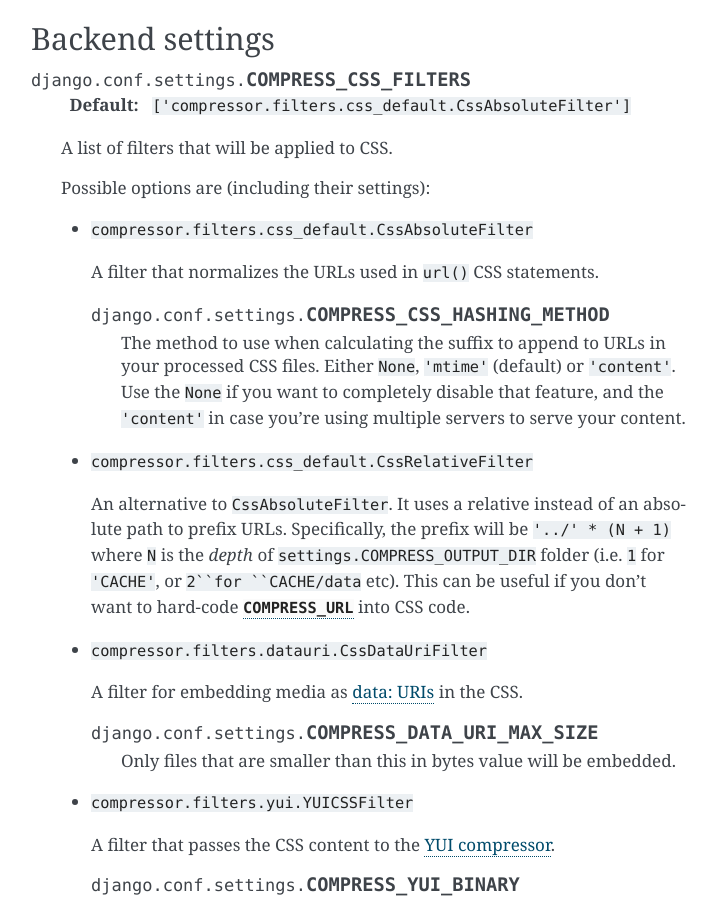
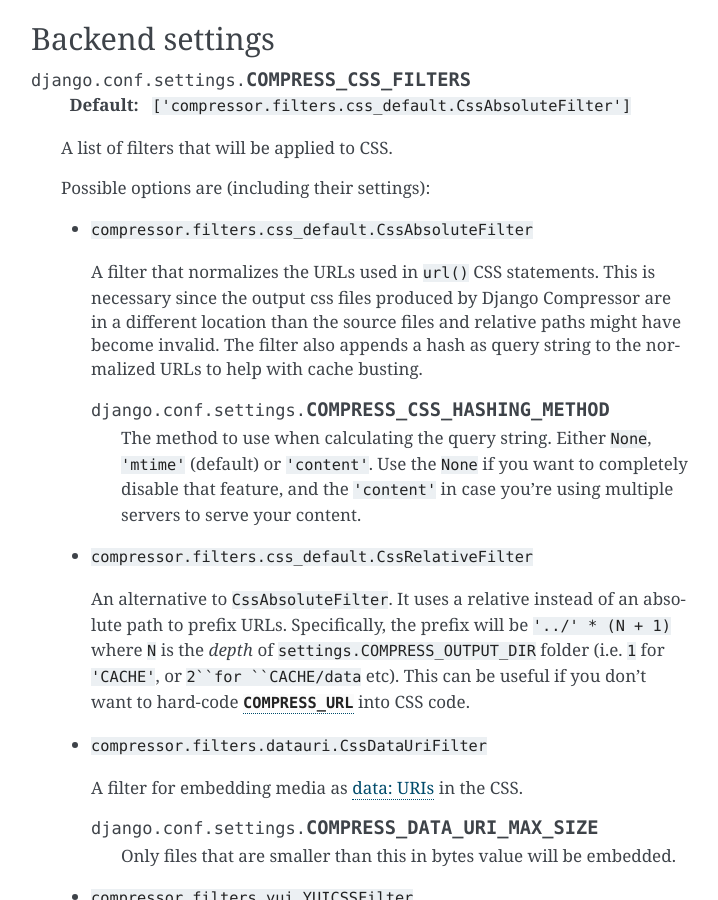
Before and after one commit to django-compressor/django-compressor, a Sphinx documentation site: the page built from docs/settings.txt, in a window 1280 px wide and 900 px high, scrolled down 1201 px. Shown: the whole window, without its empty margins (389-1107 px from the left). Built offline with Sphinx 7.4.7, drawn with Linux system fonts in a browser that asks for light colours.

Commit message:
Clarify documentation on COMPRESS_CSS_HASHING_METHOD

```diff
--- a/docs/settings.txt
+++ b/docs/settings.txt
@@ -77,15 +77,18 @@
 
     - ``compressor.filters.css_default.CssAbsoluteFilter``
 
-      A filter that normalizes the URLs used in ``url()`` CSS statements.
+      A filter that normalizes the URLs used in ``url()`` CSS statements. This
+      is necessary since the output css files produced by Django Compressor
+      are in a different location than the source files and relative paths
+      might have become invalid. The filter also appends a hash as query string
+      to the normalized URLs to help with cache busting.
 
       .. attribute:: COMPRESS_CSS_HASHING_METHOD
 
-         The method to use when calculating the suffix to append to URLs in
-         your processed CSS files. Either ``None``, ``'mtime'`` (default) or
-         ``'content'``. Use the ``None`` if you want to completely disable that
-         feature, and the ``'content'`` in case you're using multiple servers
-         to serve your content.
+         The method to use when calculating the query string.  Either ``None``,
+         ``'mtime'`` (default) or ``'content'``. Use the ``None`` if you want
+         to completely disable that feature, and the ``'content'`` in case
+         you're using multiple servers to serve your content.
 
     - ``compressor.filters.css_default.CssRelativeFilter``
 
```
